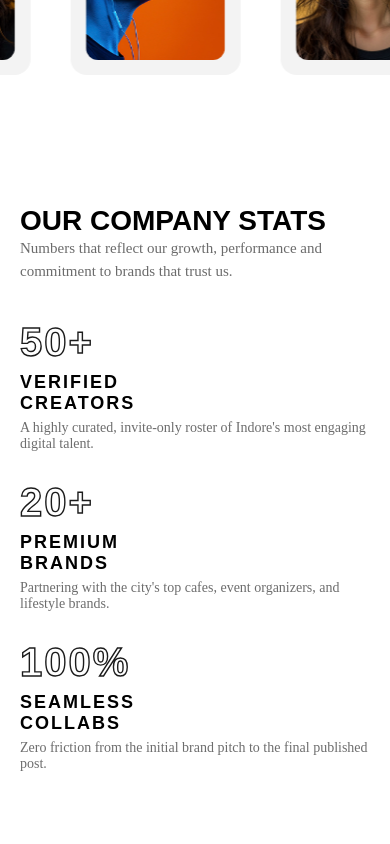
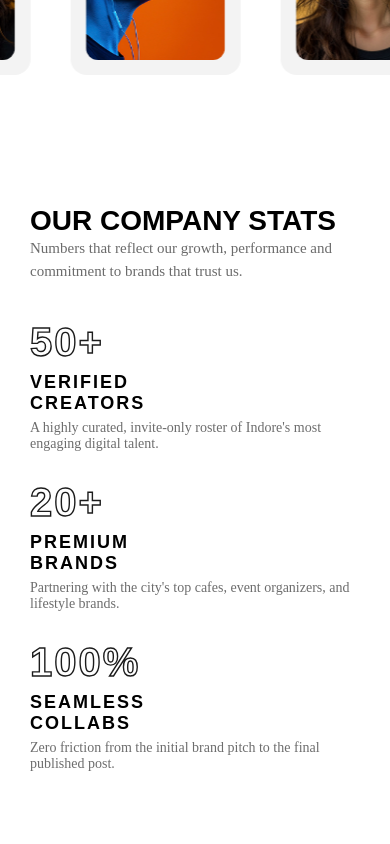
Before and after one commit to Aryangautam88/TAKA, a React (Vite) app in the folder ClIENT/: page / in a window 390 px wide. Shown: the part 4900-5744 px from the top of the page. Built offline with nearby package versions, Linux system fonts and the light colour scheme; a web font is replaced by a local one.

Commit message:
commit home

```diff
--- a/ClIENT/src/pages/Home.css
+++ b/ClIENT/src/pages/Home.css
@@ -1261,7 +1261,7 @@ body {
 /* 480px (mobile) */
 @media (max-width: 480px) {
     .stats {
-        padding: 50px 20px 20px;
+        padding: 50px 30px 20px;
         margin: 0px 0 80px;
     }
 
```
